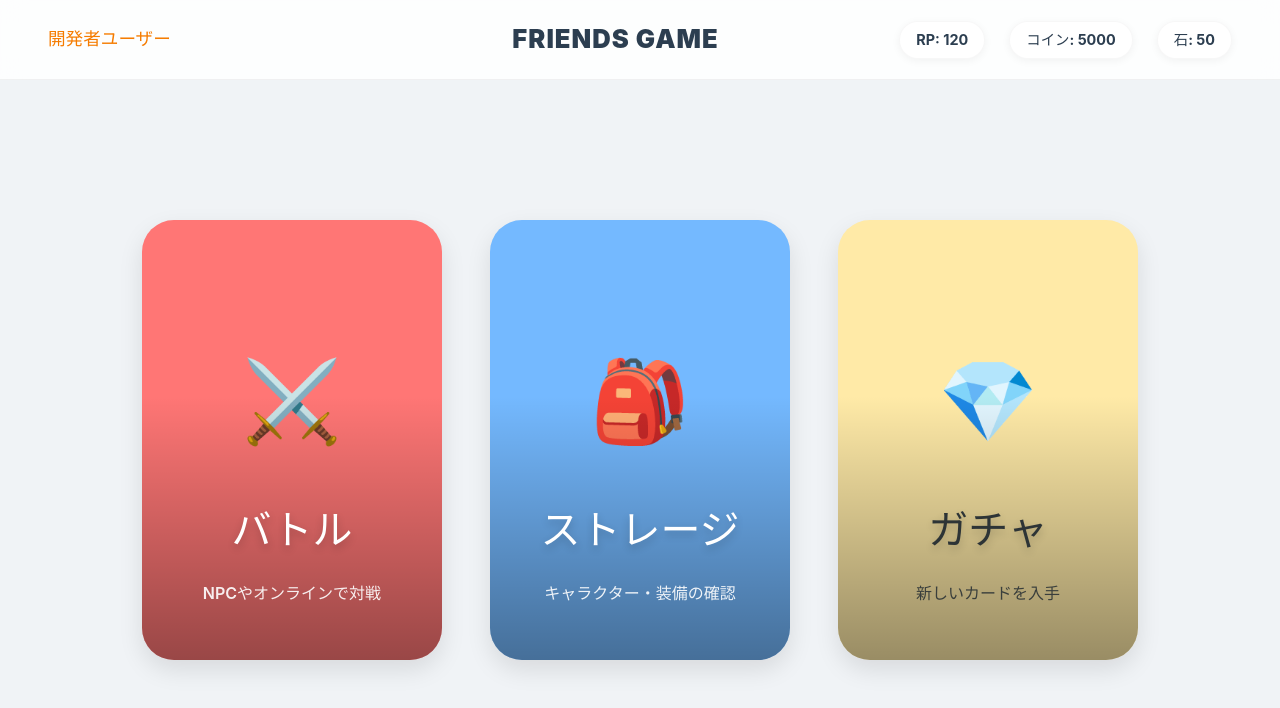
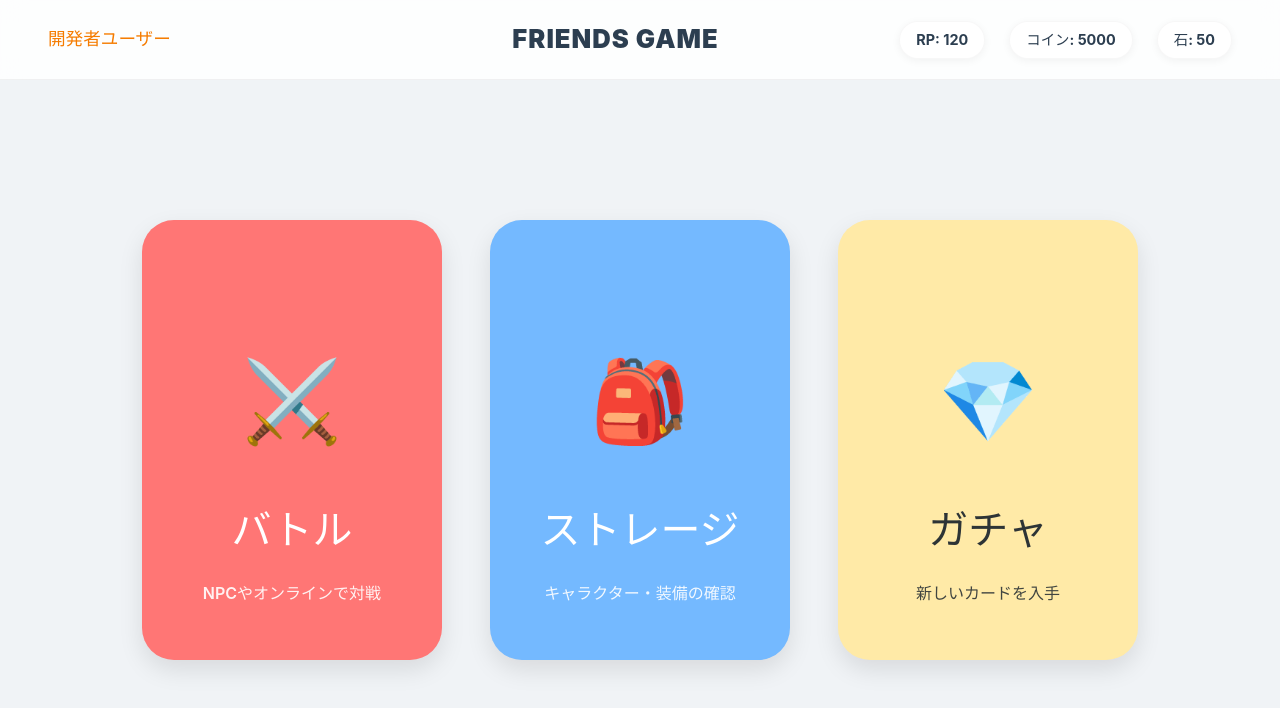
Before and after one commit to shii-park/friends_frontend, a React (Vite) app: page /home in a window 1280 px wide. Shown: the top 708 px of the page. Built offline with nearby package versions, Linux system fonts and the light colour scheme.

Commit message:
Fix: ホーム画面のメニューカードから黒のグラデーションを削除しました。

```diff
--- a/src/App.css
+++ b/src/App.css
@@ -258,14 +258,6 @@ input:focus,
   overflow: hidden;
 }
 
-.menu-card::after {
-  content: '';
-  position: absolute;
-  top: 0; left: 0; right: 0; bottom: 0;
-  background: linear-gradient(to bottom, transparent 40%, rgba(0,0,0,0.4));
-  pointer-events: none;
-}
-
 .menu-card:hover {
   transform: translateY(-20px);
   box-shadow: var(--shadow-lg);
@@ -275,7 +267,6 @@ input:focus,
   font-size: 2.5rem;
   font-weight: 900;
   margin-bottom: 0.5rem;
-  text-shadow: 0 4px 8px rgba(0,0,0,0.2);
   z-index: 1;
 }
 
```
